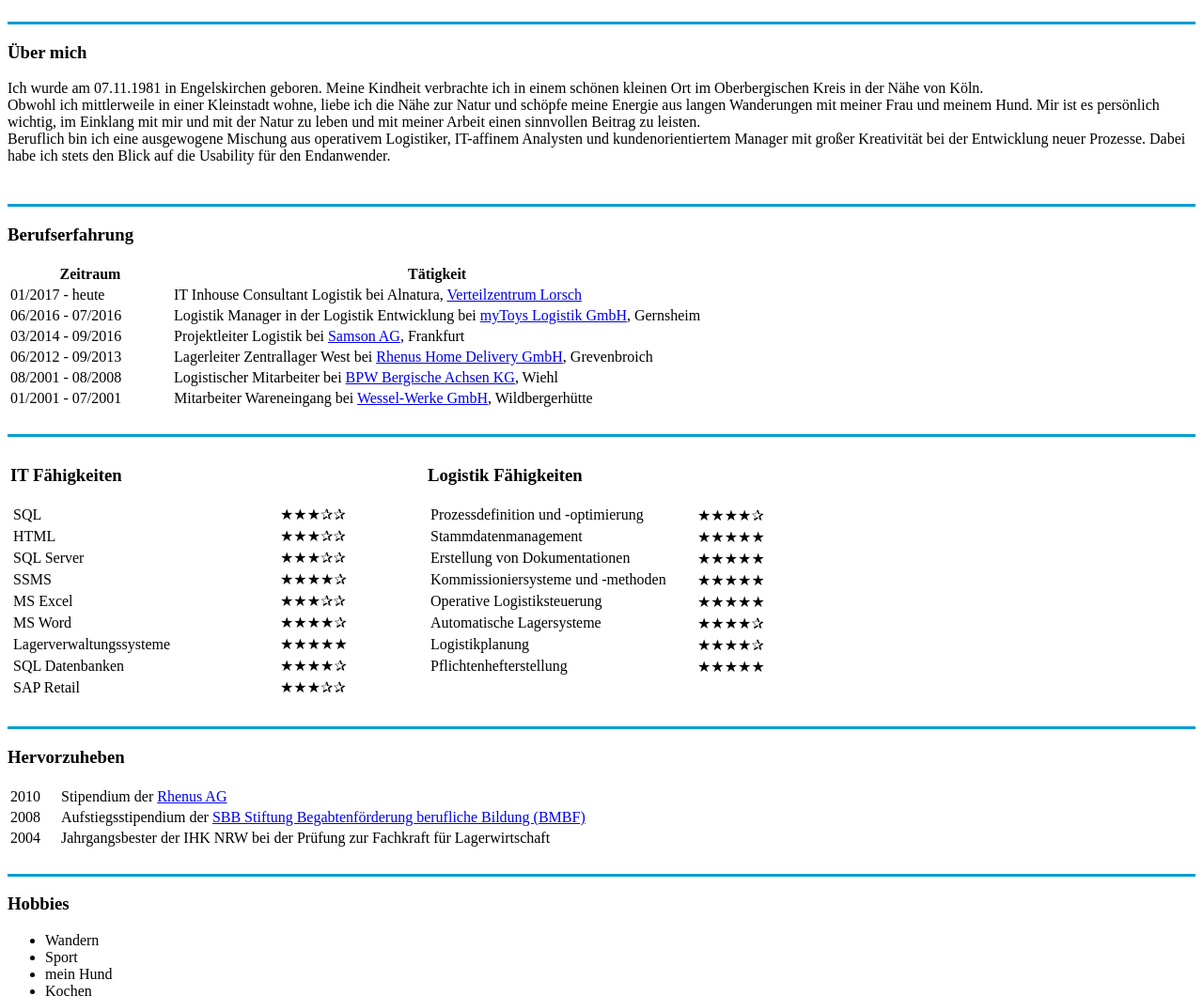
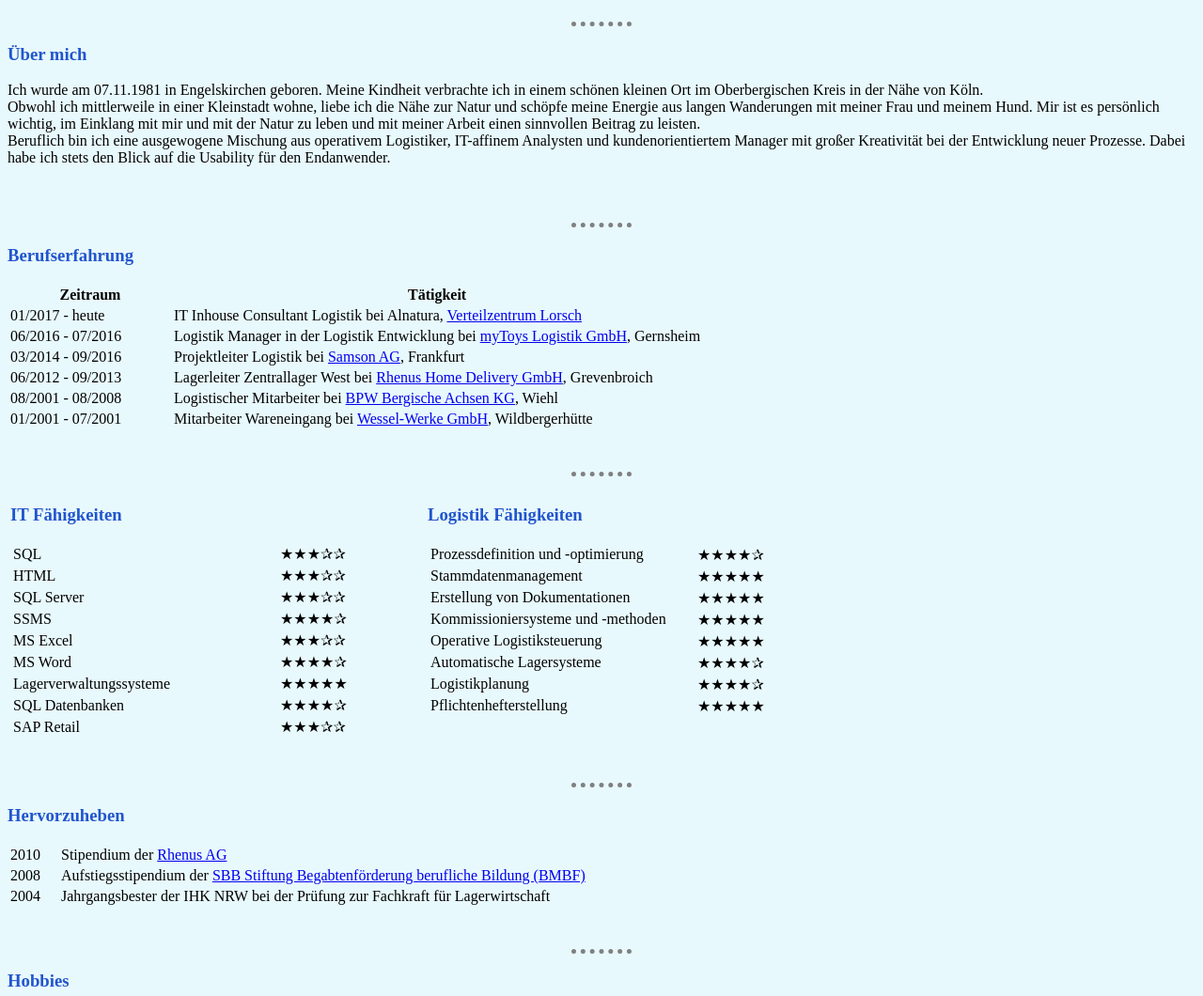
Before and after one commit to ElBe1981/cv, a plain HTML site: page index.html in a window 1280 px wide. Shown: the part 335-1395 px from the top of the page at 94% size. Drawn offline with Linux system fonts and the light colour scheme.

Commit message:
Add files via upload

```diff
--- /dev/null
+++ b/CSS/styles.css
@@ -0,0 +1,17 @@
+
+  body {
+    background-color: #E8F9FD;
+  }
+
+  hr {
+    border-style: none;
+    border-top-style: dotted;
+    border-color: grey;
+    border-width: 5px;
+    width: 5%;
+  }
+
+  h1,h3{
+color: #2155CD
+
+  }
--- a/index.html
+++ b/index.html
@@ -4,14 +4,15 @@
 <head>
   <meta charset="utf-8" name="Benjamin Scholz" content="Persönliche Seite von Benjamin Scholz">
   <title>Benjamins Persönliche Seite</title>
-
   <!-- Dies ist der Favoritenicon im Browser, die .ico Datei muss im Verzeichnis der Index.html-Seite liegen-->
   <link rel="icon" href="images/favicon.ico" type="image/x-icon" />
+  <link rel="stylesheet" href="css/styles.css">
 </head>
 
-<p align="right">go to the <a href="index_en.html">English</a> version</p>
+<body>
+  <p align="right">go to the <a href="index_en.html">English</a> version</p>
 
-</table>
+  </table>
 
   <table>
     <tr>
@@ -34,15 +35,17 @@
   </table>
 
   <br>
-  <hr size="3" color="#009DD3">
+  <hr>
+
   <h3>Über mich</h3>
   <p>Ich wurde am 07.11.1981 in Engelskirchen geboren. Meine Kindheit verbrachte ich in einem schönen kleinen Ort im Oberbergischen Kreis in der Nähe von Köln. <br>
-  Obwohl ich mittlerweile in einer Kleinstadt wohne, liebe ich die Nähe zur Natur und schöpfe meine Energie aus langen Wanderungen mit meiner Frau und meinem Hund.
-Mir ist es persönlich wichtig, im Einklang mit mir und mit der Natur zu leben und mit meiner Arbeit einen sinnvollen Beitrag zu leisten.<br>
-Beruflich bin ich eine ausgewogene Mischung aus operativem Logistiker, IT-affinem Analysten und kundenorientiertem Manager mit großer Kreativität bei der Entwicklung neuer Prozesse. Dabei habe ich stets den Blick auf die Usability für den Endanwender.
-</p>
-  <br>
-  <hr size="3" color="#009DD3">
+    Obwohl ich mittlerweile in einer Kleinstadt wohne, liebe ich die Nähe zur Natur und schöpfe meine Energie aus langen Wanderungen mit meiner Frau und meinem Hund.
+    Mir ist es persönlich wichtig, im Einklang mit mir und mit der Natur zu leben und mit meiner Arbeit einen sinnvollen Beitrag zu leisten.<br>
+    Beruflich bin ich eine ausgewogene Mischung aus operativem Logistiker, IT-affinem Analysten und kundenorientiertem Manager mit großer Kreativität bei der Entwicklung neuer Prozesse. Dabei habe ich stets den Blick auf die Usability für den
+    Endanwender.
+  </p>
+  <br><br>
+  <hr>
 
   <h3>Berufserfahrung</h3>
   <table>
@@ -78,8 +81,8 @@
         <td>Mitarbeiter Wareneingang bei <a href="https://www.wessel-werk.com/de/">Wessel-Werke GmbH</a>, Wildbergerhütte</td>
       </tr>
   </table>
-  <br>
-  <hr size="3" color="#009DD3">
+  <br><br>
+  <hr>
 
 
 
@@ -172,9 +175,9 @@
   </table>
 
 
-
   <br>
-  <hr size="3" color="#009DD3">
+  <br>
+  <hr>
   <h3>Hervorzuheben</h3>
   <table>
     <tr>
@@ -191,9 +194,9 @@
     </tr>
     </tr>
   </table>
-
   <br>
-  <hr size="3" color="#009DD3">
+  <br>
+  <hr>
   <h3>Hobbies</h3>
   <ul>
     <li>Wandern</li>
```
Also changed, not shown: Kontakt.html (+5 -4 lines), index_en.html (+14 -1 lines).
